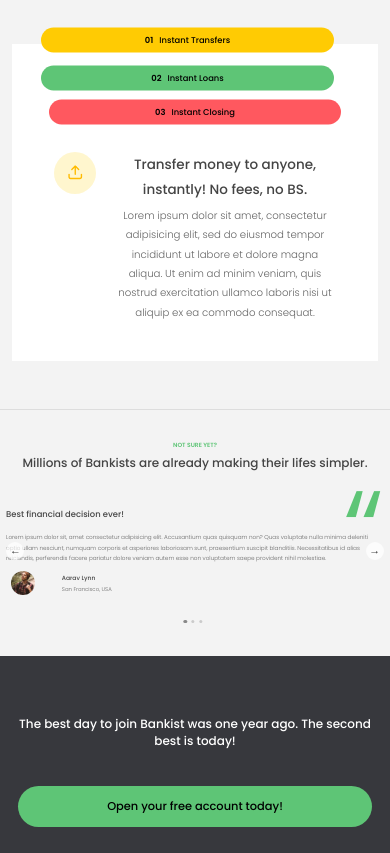
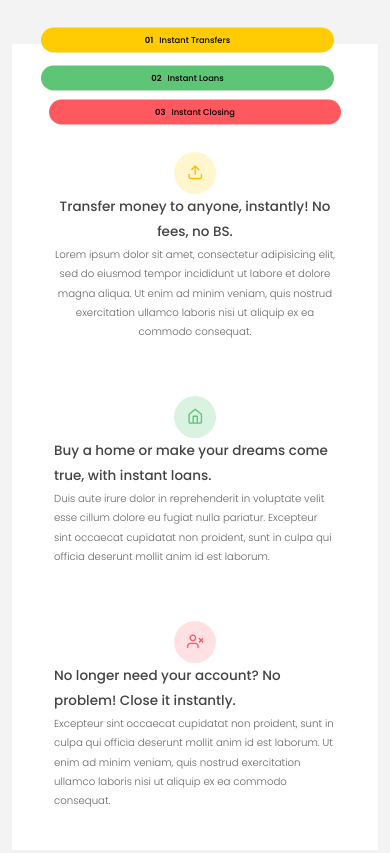
Before and after one commit to D-vokic/Bank-Website-Demo, a plain HTML site: page index.html in a window 390 px wide. Shown: the part 1600-2453 px from the top of the page. Drawn offline with Linux system fonts and the light colour scheme.

Commit message:
Update .operations__content class on 768px in responsive-768.css

```diff
--- a/css/responsive/responsive-768.css
+++ b/css/responsive/responsive-768.css
@@ -126,7 +126,7 @@
   }
 
   .operations__content {
-    padding: 2rem 3rem;
+    display: block !important;
   }
 
   /* === Testimonials Section (Section 3) === */
```
